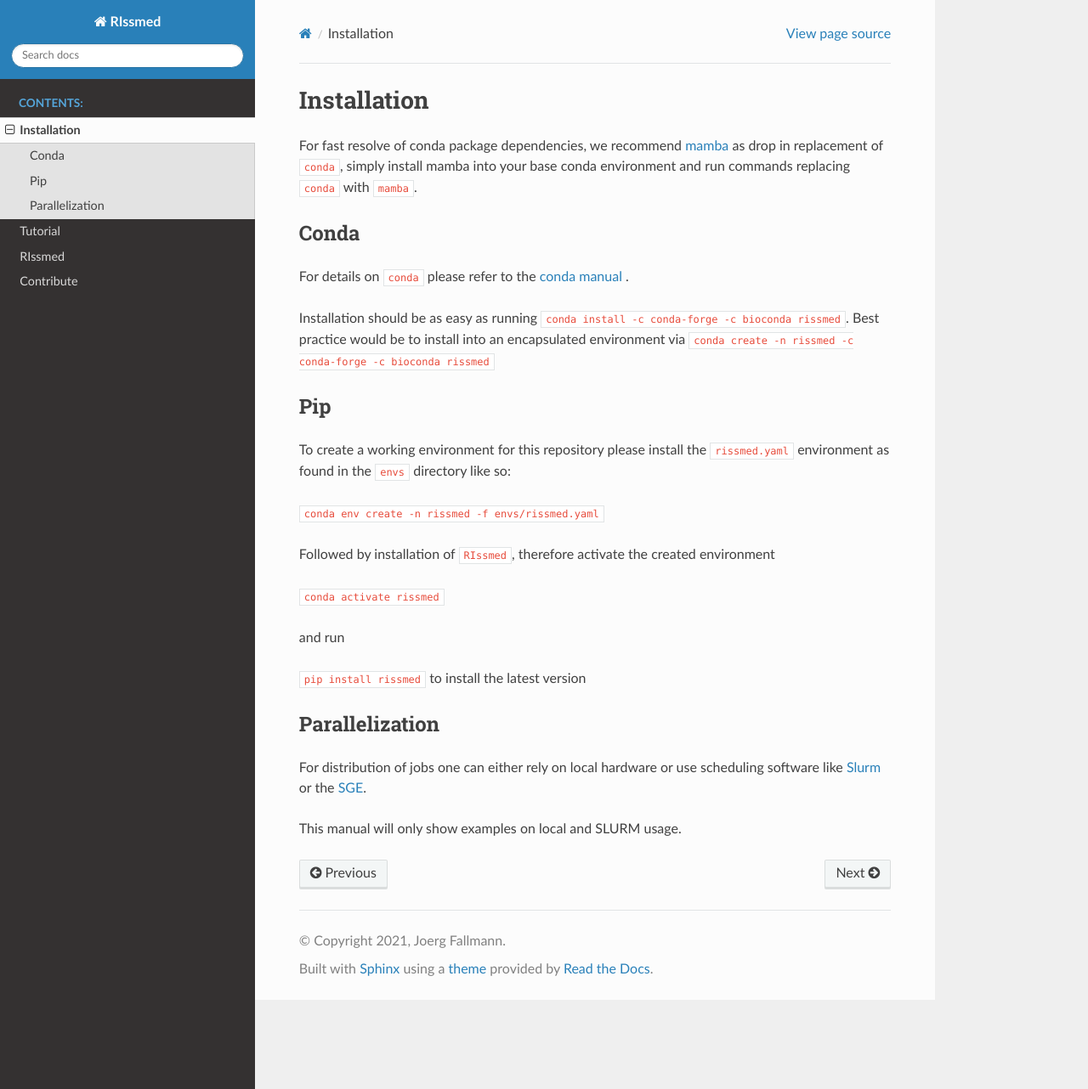
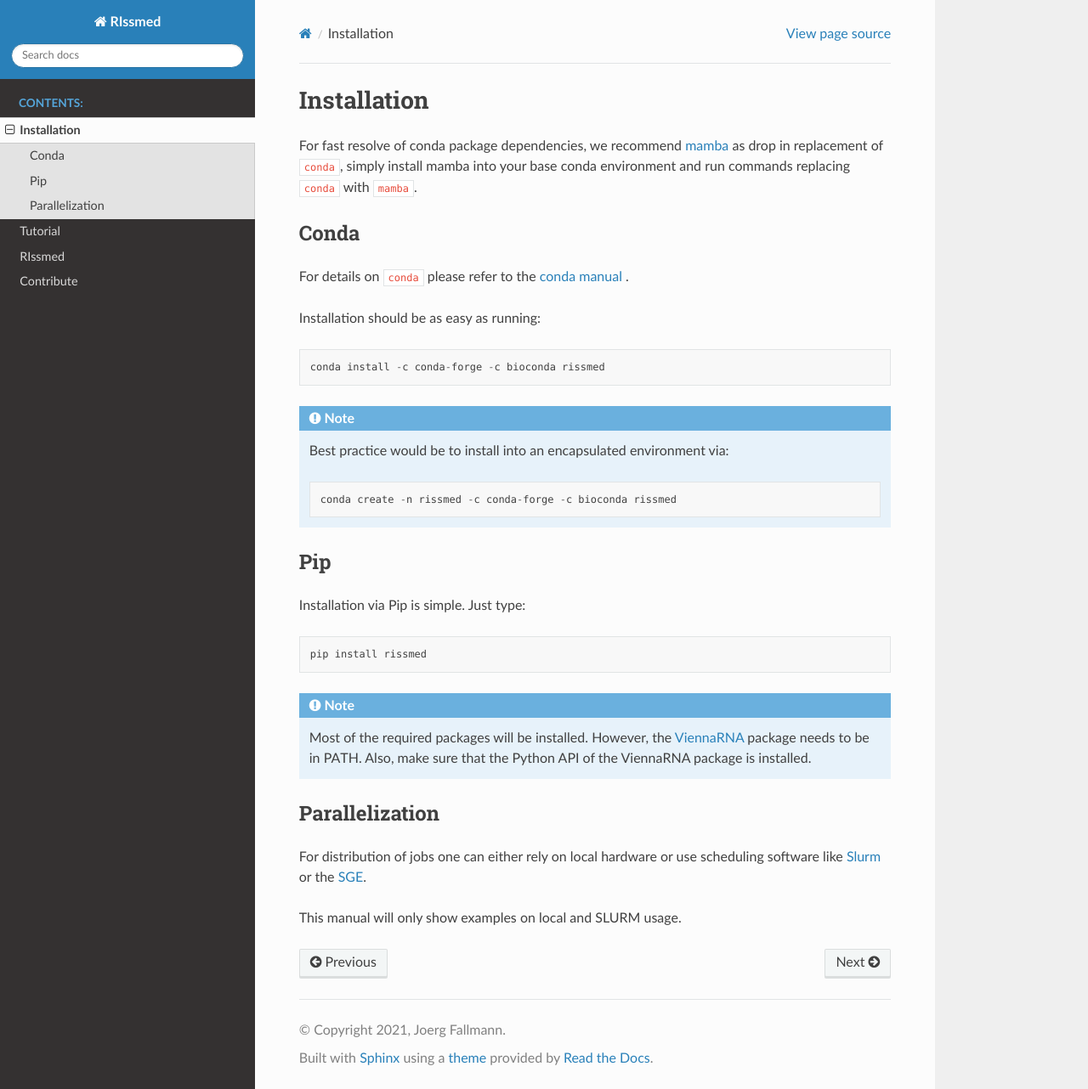
Before and after one commit to jfallmann/RNAmediator, a Sphinx documentation site: the page built from docs/source/getit.rst, in a window 1280 px wide and 1282 px high. Shown: the whole window at 85% size. Built offline with Sphinx 7.4.7 and the Read the Docs theme 2.0.0, drawn with Linux system fonts in a browser that asks for light colours.

Commit message:
updated installation

```diff
--- a/docs/source/getit.rst
+++ b/docs/source/getit.rst
@@ -15,26 +15,36 @@ For details on ``conda`` please refer to the `conda manual`_ .
 
 .. _conda manual: https://docs.conda.io/en/latest/
 
-Installation should be as easy as running ``conda install -c conda-forge -c bioconda rissmed``.
-Best practice would be to install into an encapsulated environment via ``conda create -n rissmed -c conda-forge -c bioconda rissmed``
+Installation should be as easy as running:
+
+.. code-block ::
+
+    conda install -c conda-forge -c bioconda rissmed
+
+.. note::
+
+    Best practice would be to install into an encapsulated environment via:
+
+    .. code-block ::
+
+        conda create -n rissmed -c conda-forge -c bioconda rissmed
 
 
 Pip
 ---
 
-To create a working environment for this repository please install the
-``rissmed.yaml`` environment as found in the ``envs`` directory
-like so:
+Installation via Pip is simple. Just type:
 
-``conda env create -n rissmed -f envs/rissmed.yaml``
+.. code-block ::
 
-Followed by installation of ``RIssmed``, therefore activate the created environment
+    pip install rissmed
 
-``conda activate rissmed``
+.. note::
 
-and run
+    Most of the required packages will be installed. However, the ViennaRNA_ package needs to be in PATH. Also, make sure that the Python API of the
+    ViennaRNA package is installed.
 
-``pip install rissmed`` to install the latest version
+    .. _ViennaRNA: https://www.tbi.univie.ac.at/RNA/
 
 
 Parallelization
```
Also changed, not shown: docs/source/installation.rst (deleted, +0 -20 lines).
